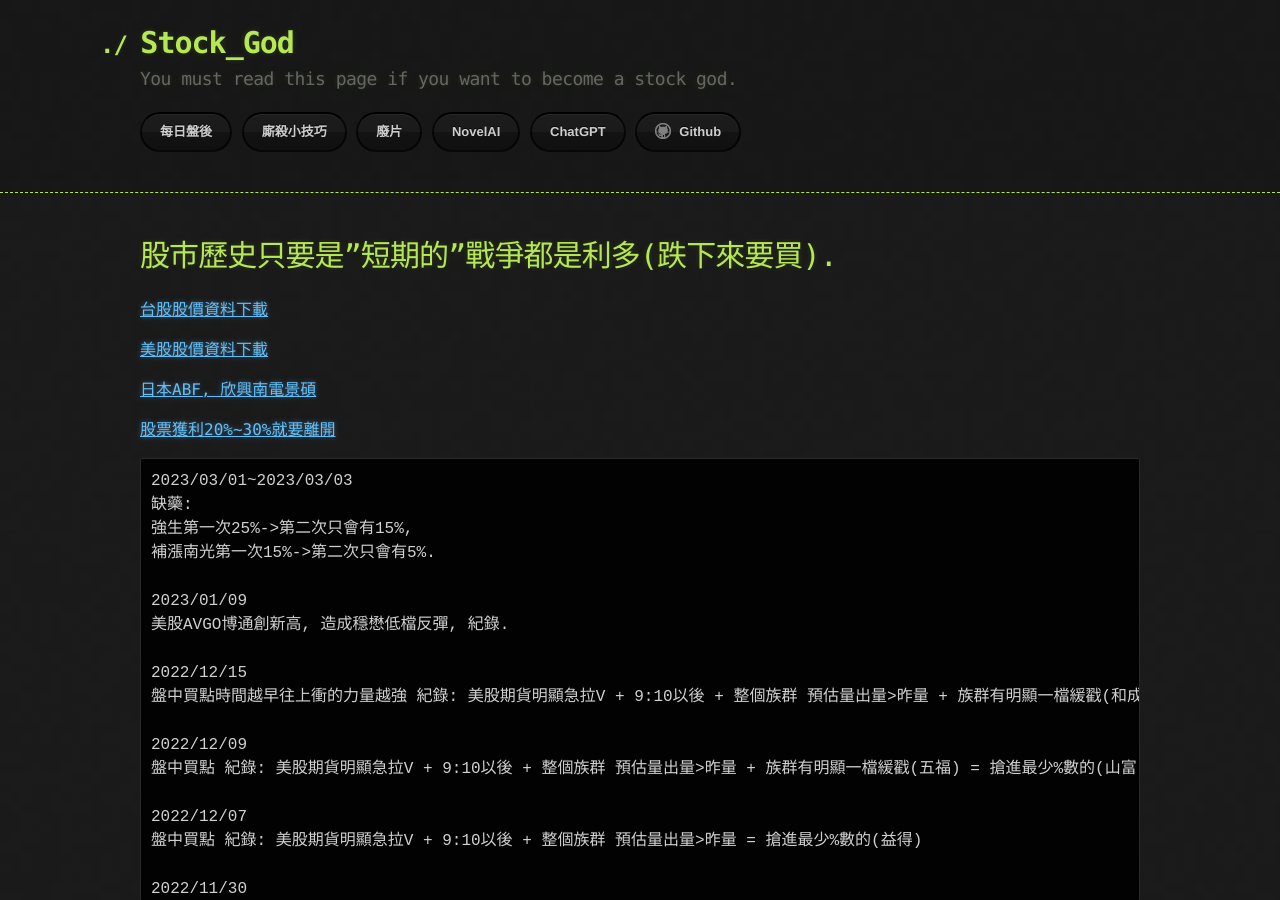
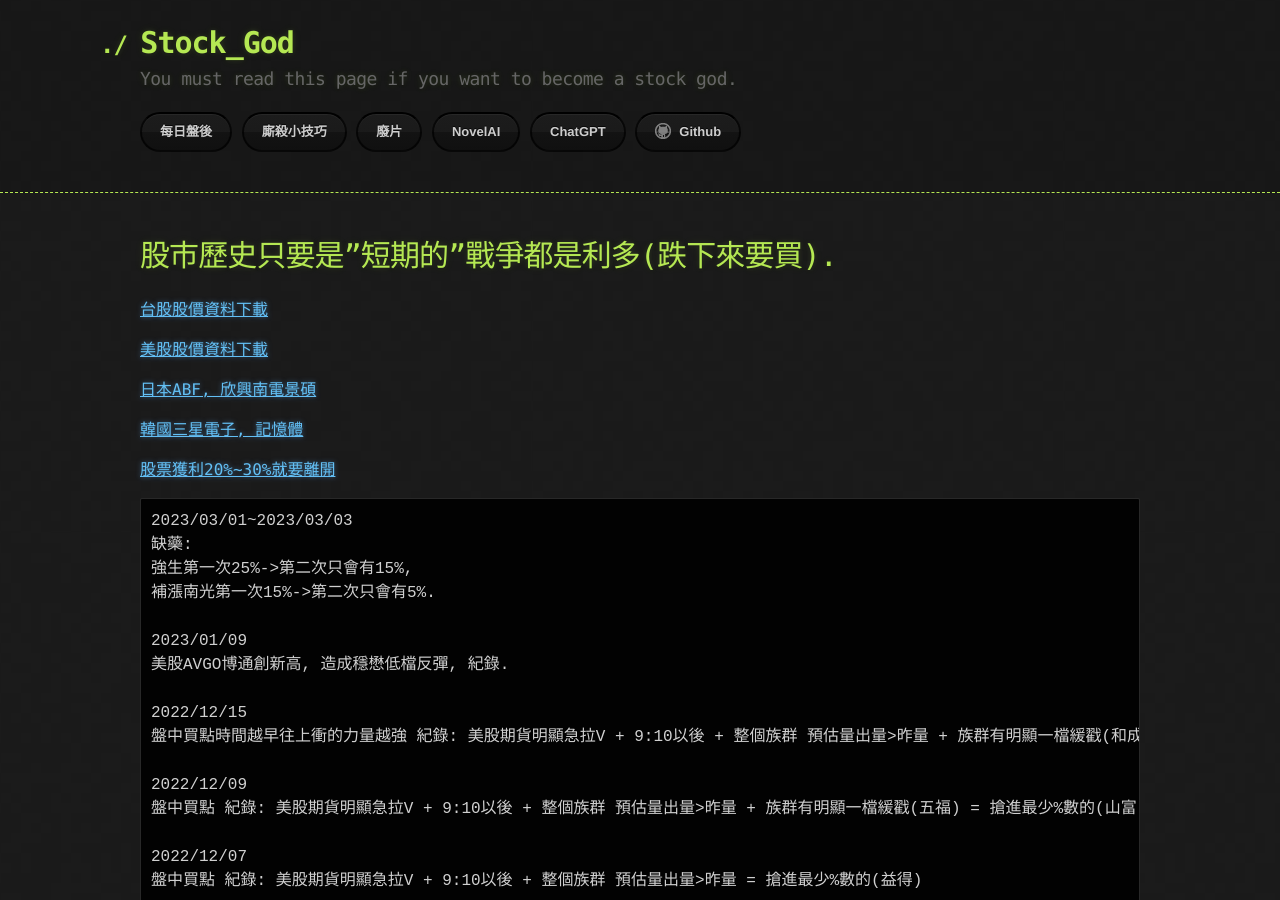
Before and after one commit to lepg5487/Stock_God, a Jekyll site: the page built from experience.md, in a window 1280 px wide and 900 px high. Built offline with Jekyll 4.4.1, drawn with Linux system fonts in a browser that asks for light colours; our own code applies the rules of GitHub Pages for plain Markdown files.

Commit message:
Update experience.md

````diff
--- a/experience.md
+++ b/experience.md
@@ -9,6 +9,8 @@ layout: testlayouts
 [美股股價資料下載](https://hk.finance.yahoo.com/quote/ARNC/history?period1=1672531200&period2=1677628800&interval=1d&filter=history&frequency=1d&includeAdjustedClose=true)
 
 [日本ABF, 欣興南電景碩](https://histock.tw/global/history.aspx?mid=15&no=J4062)
+
+[韓國三星電子, 記憶體](https://histock.tw/ksstock/005930)
 
 [股票獲利20%~30%就要離開](https://www.youtube.com/watch?v=AadaEc6pJpw)
 ```
````
